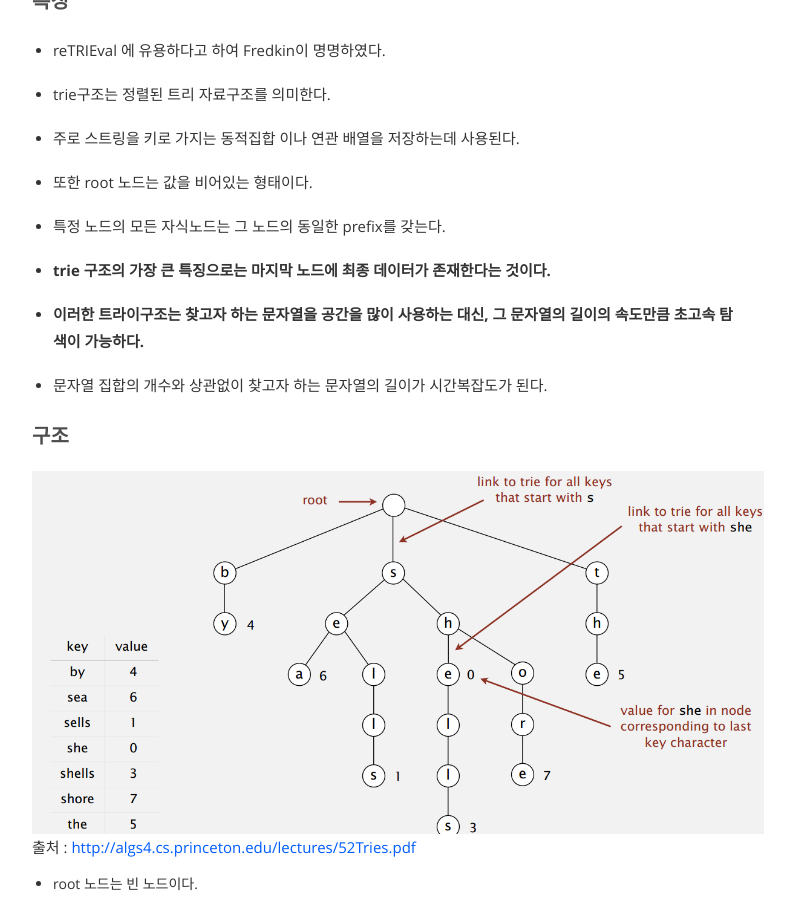
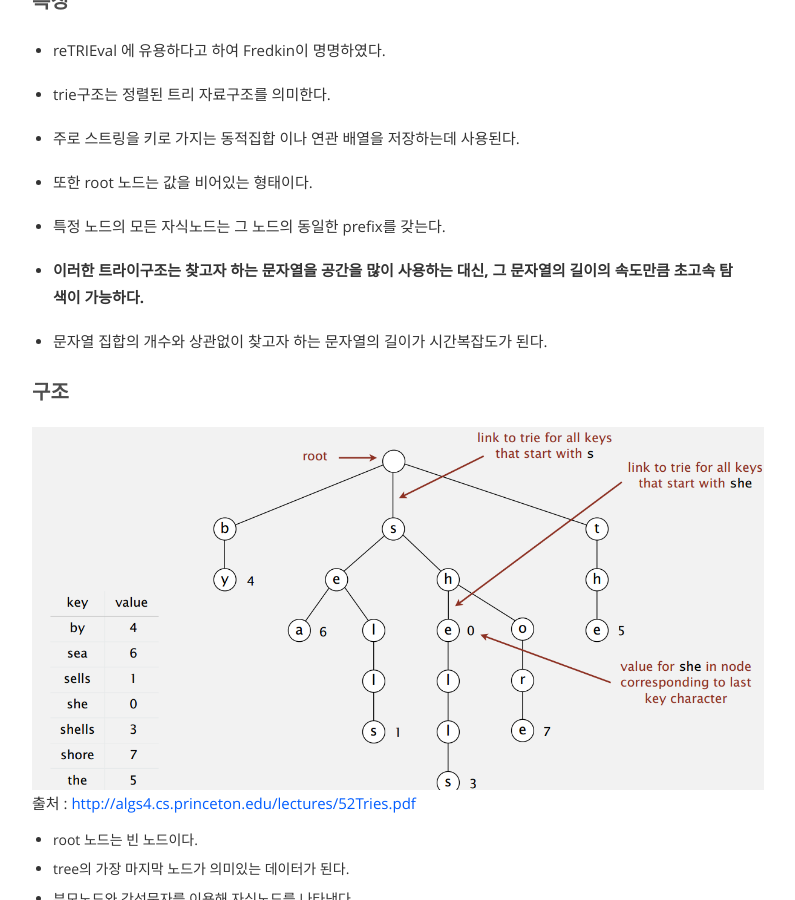
Before and after one commit to tinybread/tinybread.github.com, a Jekyll site: the page built from _posts/2016-3-3-Trie_on_DataStructure.md, in a window 1280 px wide and 900 px high, scrolled down 568 px. Shown: the whole window, without its empty margins (242-1037 px from the left). Built offline with Jekyll 4.4.1, drawn with Linux system fonts in a browser that asks for light colours.

Commit message:
no message

```diff
--- a/_posts/2016-3-3-Trie_on_DataStructure.md
+++ b/_posts/2016-3-3-Trie_on_DataStructure.md
@@ -34,8 +34,6 @@ tags: [DataStructure]
 * 또한 root 노드는 값을 비어있는 형태이다.
 
 * 특정 노드의 모든 자식노드는 그 노드의 동일한  prefix를 갖는다.
-
-* **trie 구조의 가장 큰 특징으로는 마지막 노드에 최종 데이터가 존재한다는 것이다.**
 
 * **이러한 트라이구조는 찾고자 하는 문자열을 공간을 많이 사용하는 대신, 그 문자열의 길이의 속도만큼 초고속 탐색이 가능하다.**
 
```
